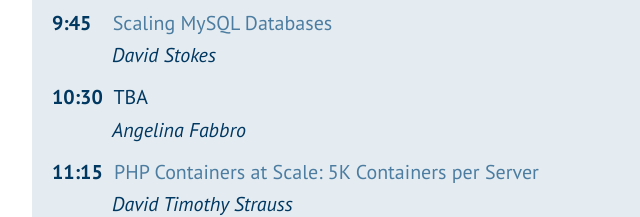
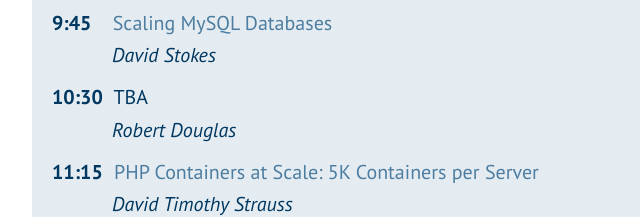
Before and after one commit to NYC-Camp/devops-camp, a website: page index.html in a window 1280 px wide. Shown: the part 3239-3456 px from the top of the page, 228-868 px from the left. Drawn offline with nearby package versions, Linux system fonts and the light colour scheme.

Commit message:
adds Robert Douglas

```diff
--- a/index.html
+++ b/index.html
@@ -146,7 +146,7 @@
             <ul>
               <li><strong class="three">9:00</strong> <a href="http://nyccamp.org/session/kalabox-2" target="_blank">Kalabox 2 </a> <em>Mike Pirog</em></li>
               <li><strong class="three">9:45</strong> <a href="http://nyccamp.org/session/scaling-mysql-databases" target="_blank">Scaling MySQL Databases</a> <em>David Stokes</em></li>
-              <li><strong class="four">10:30</strong> TBA <em> Angelina Fabbro</em></li>
+              <li><strong class="four">10:30</strong> TBA <em> Robert Douglas</em></li>
               <li><strong class="four">11:15</strong> <a href="http://nyccamp.org/session/php-containers-scale-5k-containers-server" target="_blank">PHP Containers at Scale: 5K Containers per Server</a><em> David Timothy Strauss</em></li>
               <li><strong class="four">12:00</strong> <a href="http://nyccamp.org/session/devops-collaboration-key" target="_blank">DevOps: Collaboration is Key</a> <em>Jon Pugh</em></li>
               <li><strong class="four">12:45</strong> TBA <em> Sam Kottler</em></li>
```
